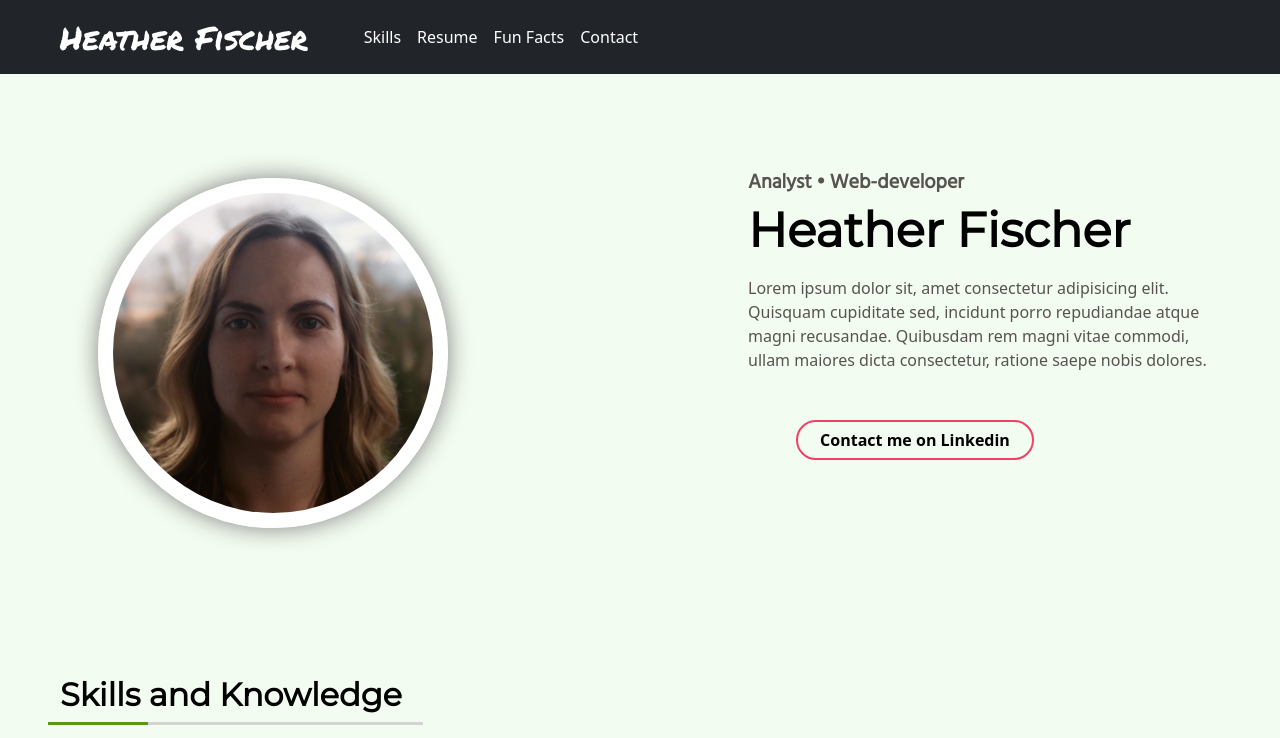
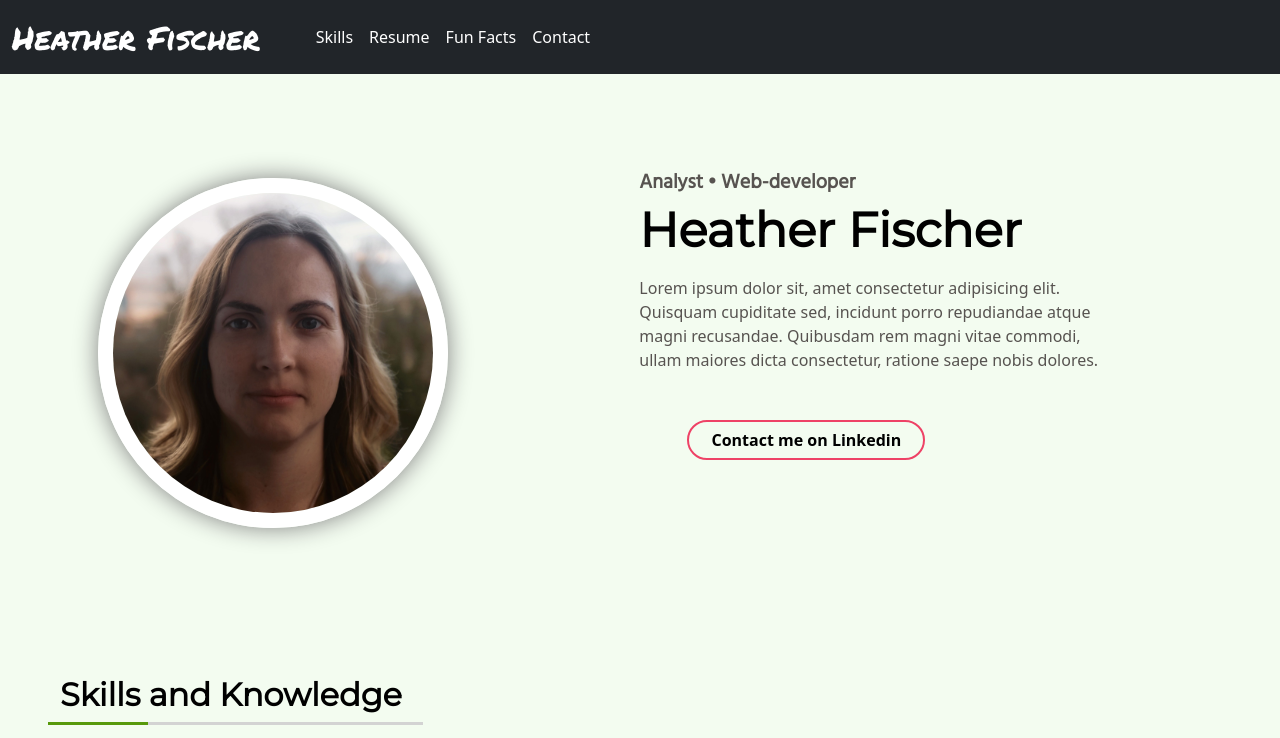
Before and after one commit to heatherfischer/Bootstrap_CV-Project, a website: page src/index.html in a window 1280 px wide. Shown: the top 738 px of the page. Drawn offline with nearby package versions, Linux system fonts and the light colour scheme; files that its build step writes are made by us from their sources.

Commit message:
bug fixes

```diff
--- a/src/index.html
+++ b/src/index.html
@@ -13,9 +13,9 @@
     <title>Heather Fischer CV Project</title>
   </head>
   <body>
-    <nav class="navbar navbar-expand-lg navbar-dark bg-dark">
+    <nav class="navbar navbar-expand-lg navbar-dark bg-dark mw-100">
       <div class="container-fluid">
-        <a class="navbar-brand mx-5" href="#">Heather Fischer</a>
+        <a class="navbar-brand me-5" href="#">Heather Fischer</a>
         <button class="navbar-toggler" type="button" data-bs-toggle="collapse" data-bs-target="#navbarNavDropdown" aria-controls="navbarNavDropdown" aria-expanded="false" aria-label="Toggle navigation">
           <span class="navbar-toggler-icon"></span>
         </button>
@@ -43,10 +43,10 @@
 <!-- d-inline-flex flex-sm-column flex-md-row justify-content-center mt-5 mw-100 -->
 
   <div class="row mt-5">
-      <div class="col-sm-12 col-md-6 me-lg-0 ms-5 mt-5">
+      <div class="col-sm-12 col-md-5 me-lg-0 ms-md-5 mt-5 ms-sm-0">
         <img src="images/heatherfischer.jpg" class="rounded-circle mt-2 me-0" id="profile">
       </div>
-        <div class="col-sm-12 col-md-6 ms-5 mt-5"  style="width: 500px;">
+        <div class="col-sm-12 col-md-6 ms-md-5 mt-5"  style="width: 500px;">
           <h4>Analyst • Web-developer</h4>
           <h1>Heather Fischer</h1>
           <p class="mb-5 mt-3">Lorem ipsum dolor sit, amet consectetur adipisicing elit. Quisquam cupiditate sed, incidunt porro repudiandae atque magni recusandae. Quibusdam rem magni vitae commodi, ullam maiores dicta consectetur, ratione saepe nobis dolores.</p>
```
